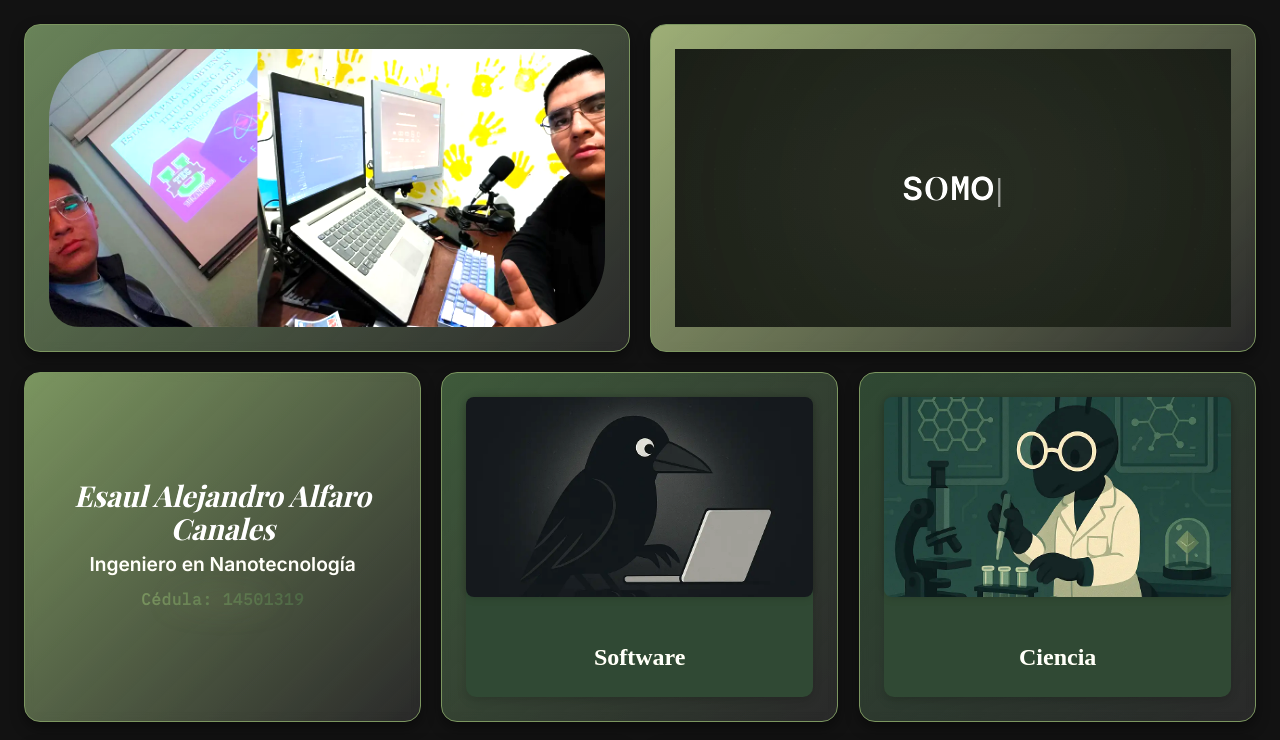
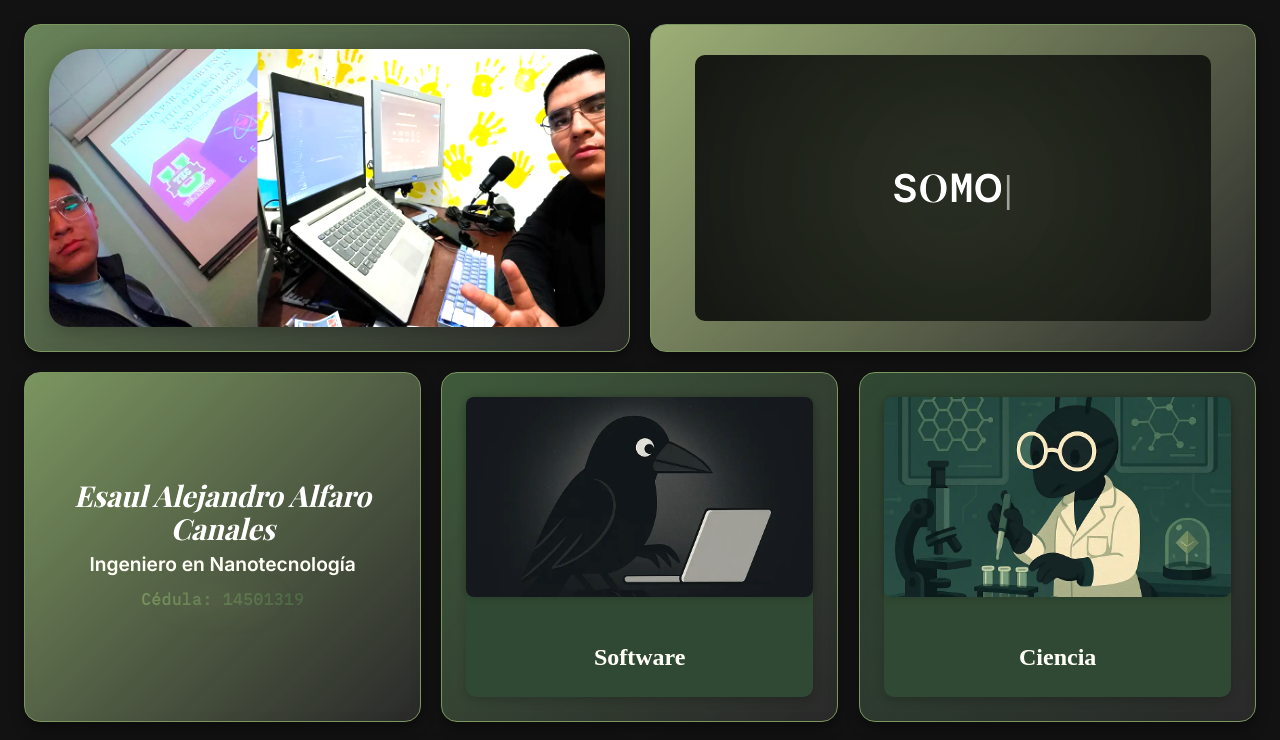
Before and after one commit to theonix-eaac/portfolio-eaac-front, a Next.js app: page / in a window 1280 px wide. Shown: the top 740 px of the page. Built offline with nearby package versions, Linux system fonts and the light colour scheme; a web font is replaced by a local one.

Commit message:
style: :lipstick: Update Typewritter styles

```diff
--- a/src/components/sections/Home/ImgProfile/ImgProfile.module.css
+++ b/src/components/sections/Home/ImgProfile/ImgProfile.module.css
@@ -1,6 +1,15 @@
-.image{
-    object-fit: contain;
-    width: 100%;
-    height: 100%;
-    border-radius: 70px 30px;
+.image {
+  display: block;
+  width: 100%;
+  height: auto;
+  max-height: 100%;
+  object-fit: contain;
+  border-radius: 40px 20px;
+  box-shadow: 0 4px 20px rgba(0, 0, 0, 0.25);
+  transition: transform 0.3s ease, box-shadow 0.3s ease;
 }
+
+.image:hover {
+  transform: scale(1.03);
+  box-shadow: 0 8px 30px rgba(0, 0, 0, 0.4);
+}
--- a/src/components/sections/Home/Typewriter/Typewriter.module.css
+++ b/src/components/sections/Home/Typewriter/Typewriter.module.css
@@ -1,72 +1,76 @@
+/* Main Container */
 .container {
-  width: 100%;
-  height: 100%;
+  width: 90%;
+  height: 90%;
   background: radial-gradient(
     ellipse at center,
     var(--black-warm),
     #0a0a0a 100%
   );
   display: flex;
+  border-radius: 10px;
   justify-content: center;
   align-items: center;
   position: relative;
   overflow: hidden;
+  padding: 0.5rem;
 }
 
-/* Fondo con pulsaciones etéreas */
+/* Animation */
 .pulseAura {
   position: absolute;
-  width: 300%;
-  height: 300%;
+  width: 200%;
+  height: 200%;
   background: radial-gradient(
     circle,
     var(--moss-green-color) 0%,
     transparent 70%
   );
-  animation: pulse 8s ease-in-out infinite;
-  opacity: 0.2;
-  filter: blur(120px);
+  animation: pulse 12s ease-in-out infinite;
+  opacity: 0.12;
+  filter: blur(60px);
+  will-change: transform, opacity;
   z-index: 0;
 }
 
-/* Partículas flotando */
 .particleOverlay {
   position: absolute;
-  width: 100%;
-  height: 100%;
-  background-image: radial-gradient(#8a996855 1px, transparent 1px);
-  background-size: 40px 40px;
-  animation: drift 40s linear infinite;
-  opacity: 0.08;
+  inset: 0;
+  background-image: radial-gradient(#8a996844 1px, transparent 1px);
+  background-size: 32px 32px;
+  animation: drift 50s linear infinite;
+  opacity: 0.05;
   z-index: 1;
 }
 
-/* Texto */
+/* 📝 Animation Text */
 .text {
   color: var(--text-light);
-  font-size: 2rem;
+  font-size: clamp(1.3rem, 3vw, 2.4rem);
   text-align: center;
   position: relative;
   z-index: 2;
-  padding: 1rem;
-  display: inline-block;
+  padding: 0.5rem;
   letter-spacing: 1px;
+  max-width: 95vw;
+  line-height: 1.4;
 }
 
-/* Cada letra */
+/* ✨ Animación por letra */
 .char {
   transition: transform 0.3s ease;
+  will-change: transform;
 }
 .char:hover {
-  transform: scale(1.15);
+  transform: scale(1.1);
 }
 
-/* Cursor */
+/* ▋ Cursor parpadeante */
 .cursor {
   animation: blink 1s steps(2, start) infinite;
 }
 
-/* Fuentes */
+/* 👨‍💻 Fuentes */
 .inter {
   font-family: var(--font-inter);
 }
@@ -77,6 +81,7 @@
   font-family: var(--font-playfair);
 }
 
+/* 📦 Texto fijo decorativo */
 .textFixed {
   position: relative;
   z-index: 2;
@@ -87,23 +92,26 @@
   padding: 2rem;
   font-family: var(--font-inter);
   letter-spacing: 0.8px;
-  text-shadow: 0 0 8px rgba(255, 255, 255, 0.05);
-  backdrop-filter: blur(3px);
+  text-shadow: 0 0 8px rgba(255, 255, 255, 0.08);
+  backdrop-filter: blur(4px);
   background: rgba(10, 10, 10, 0.2);
   border: 1px solid rgba(255, 255, 255, 0.05);
   border-radius: 1.5rem;
-  box-shadow: 0 0 60px rgba(122, 255, 193, 0.05);
+  box-shadow: 0 0 40px rgba(122, 255, 193, 0.05);
   transition: transform 0.4s ease;
+  max-width: 90vw;
+  margin: auto;
 }
 
 .textFixed:hover {
-  transform: scale(1.02);
+  transform: scale(1.03);
 }
 
+/* 🧾 Subtexto */
 .textFixed span {
   display: block;
   margin-top: 1rem;
-  font-size: 1rem;
+  font-size: clamp(0.8rem, 2vw, 1rem);
   opacity: 0.85;
   font-family: var(--font-plex-mono);
   color: var(--moss-green-color);
@@ -111,20 +119,7 @@
   animation: fadeIn 2s ease-out;
 }
 
-/* Animación de entrada suave */
-@keyframes fadeIn {
-  0% {
-    opacity: 0;
-    transform: translateY(10px);
-  }
-  100% {
-    opacity: 1;
-    transform: translateY(0);
-  }
-}
-
-
-/* Animaciones */
+/* 🔁 Animaciones */
 @keyframes blink {
   0%,
   100% {
@@ -139,11 +134,11 @@
   0%,
   100% {
     transform: scale(1);
-    opacity: 0.15;
+    opacity: 0.12;
   }
   50% {
-    transform: scale(1.3);
-    opacity: 0.3;
+    transform: scale(1.2);
+    opacity: 0.24;
   }
 }
 
@@ -152,6 +147,17 @@
     background-position: 0 0;
   }
   100% {
-    background-position: 1000px 1000px;
+    background-position: 800px 800px;
   }
 }
+
+@keyframes fadeIn {
+  0% {
+    opacity: 0;
+    transform: translateY(8px);
+  }
+  100% {
+    opacity: 1;
+    transform: translateY(0);
+  }
+}
```
Also changed, not shown: src/components/sections/Home/Typewriter/Typewriter.tsx (+6 -4 lines).
